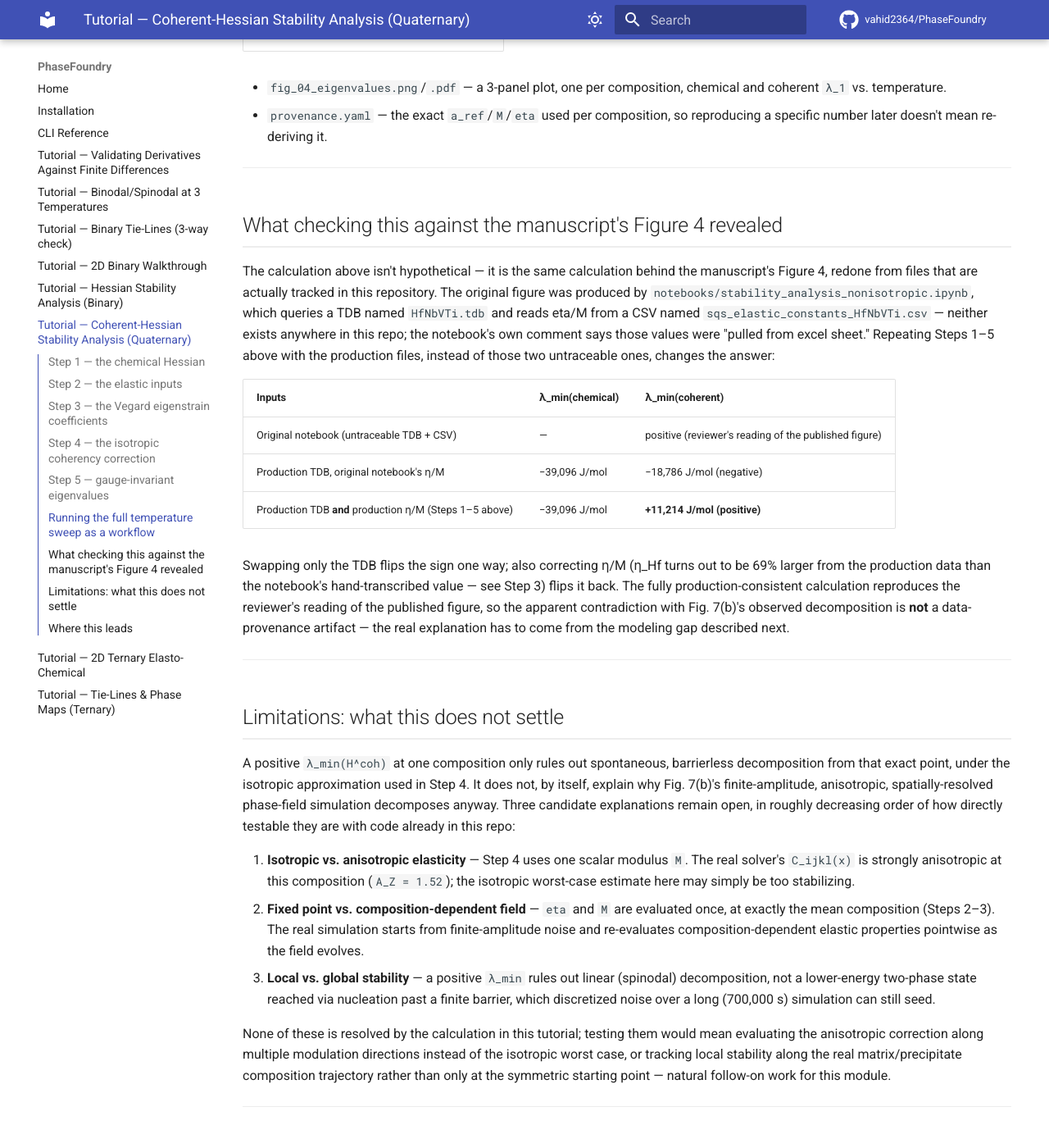
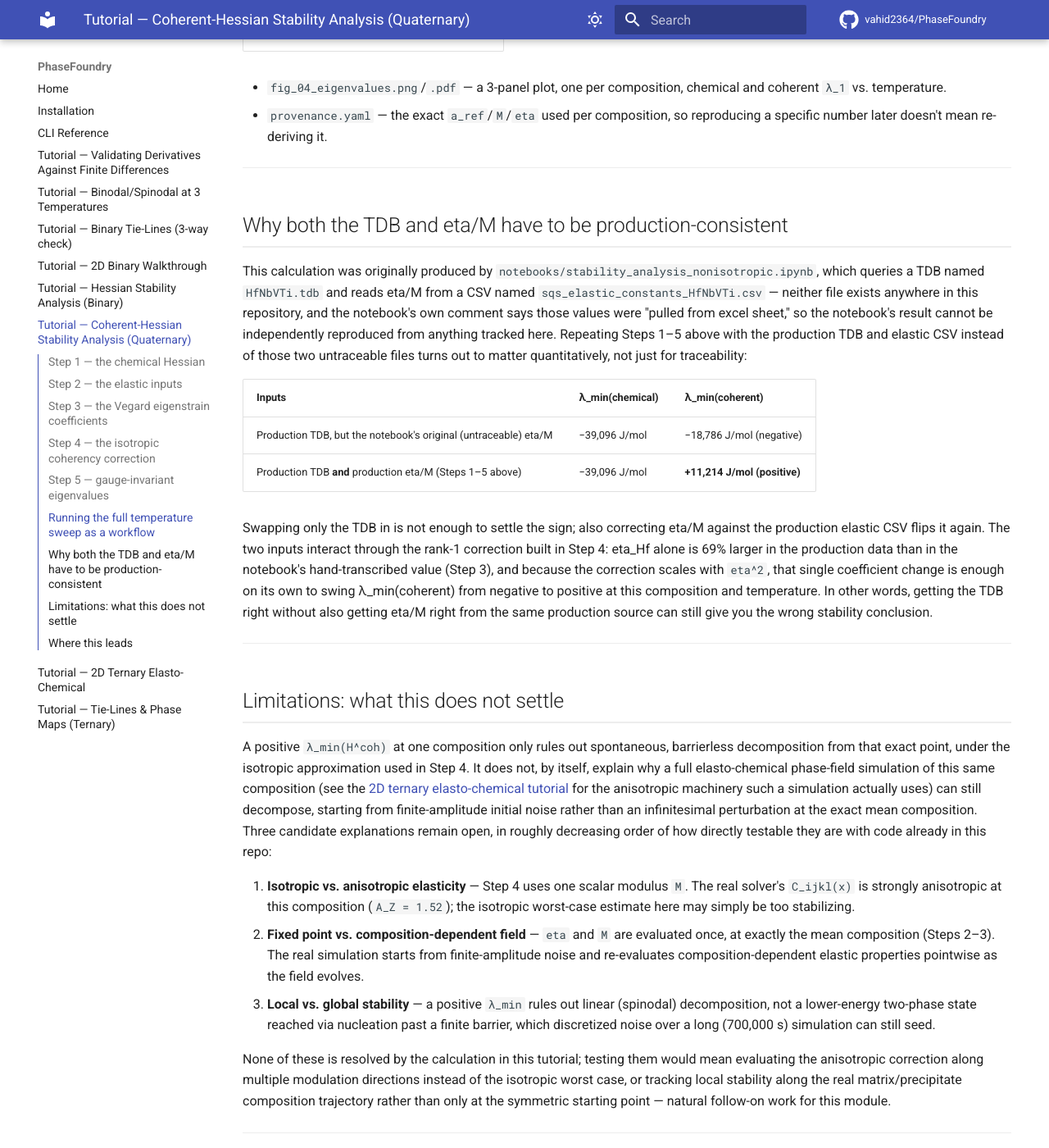
Before and after one commit to vahid2364/PhaseFoundry, an MkDocs documentation site: the page built from docs/tutorial_coherent_hessian_quaternary.md, in a window 1280 px wide and 1400 px high, scrolled down 5696 px. Shown: the whole window at 82% size. Built offline with MkDocs 1.6.1 and Material for MkDocs 9.7.7, drawn with Linux system fonts in a browser that asks for light colours; comment, search, counter and statistics services are not loaded; some of the changed text lies outside the part shown.

Commit message:
Make the coherent-Hessian docs/config/test self-consistent
Removes references to "the manuscript," "Reviewer 4," "Section 3.4," and
specific figure numbers from the tutorial, the workflow config, and the
test docstrings. These described the calculation in terms of an external
review process instead of standing on their own -- a reader shouldn't
need outside context to follow what the code computes or why. Reframes
the TDB/eta-M provenance story in self-contained terms: two untraceable
input files, and a demonstrated sensitivity of the result to exactly
which TDB and eta/M values are used, verifiable from this repo alone.

````diff
--- a/docs/tutorial_coherent_hessian_quaternary.md
+++ b/docs/tutorial_coherent_hessian_quaternary.md
@@ -3,11 +3,11 @@
 The [binary Hessian stability tutorial](tutorial_hessian_stability_binary.md)
 covers `N_ind = 1`, where the Hessian is a bare scalar, and leaves the
 coherency (elastic) correction out entirely. This tutorial covers both
-extensions at once, for the quaternary Hf-Nb-Ti-V system used throughout the
-manuscript's Section 3.4: a genuine `N_ind = 3` Hessian, plus the classical
-isotropic (Cahn, *Acta Metall.* 9 (1961) 795) coherency correction added on
-top of it. By the end you will have built the calculation by hand, piece by
-piece, then run the same thing as a one-command, config-driven workflow.
+extensions at once, for the equiatomic quaternary Hf-Nb-Ti-V system: a
+genuine `N_ind = 3` Hessian, plus the classical isotropic (Cahn, *Acta
+Metall.* 9 (1961) 795) coherency correction added on top of it. By the end
+you will have built the calculation by hand, piece by piece, then run the
+same thing as a one-command, config-driven workflow.
 
 No new config file is required for the step-by-step part below; it only
 reads two files already on disk: `data/tdb/HfNbTiV_BCC_PhaseForge_v2_Tdep.tdb`
@@ -275,24 +275,25 @@ python workflows/01e_coherent_hessian/run.py \
   Written: .../coherent_hessian_fig4_reproduction/provenance.yaml
 ```
 
-![All three Figure 4 panels, regenerated from the production TDB and elastic CSV](images/tutorial_coherent_hessian_quaternary/01_fig4_reproduction.png)
+![All three composition panels, regenerated from the production TDB and elastic CSV](images/tutorial_coherent_hessian_quaternary/01_fig4_reproduction.png)
 
-Figure 4's own caption describes three lines per panel — chemical λ₁,
-chemical **λ₂**, and coherent λ₁ — and specifically attributes panel (b)'s
-non-linear λ₁ curve to "a large difference in the slopes of the directions
-of principal curvature." The original notebook's plotting cells never
-actually plot λ₂, even though it's sitting in the same computed eigenvalue
-array right next to λ₁ — this workflow adds it (dotted line above), which
-is what makes that slope difference visible in panel (b): chemical λ₂ rises
-far more steeply than λ₁ there, crossing zero around 575–600 K versus λ₁'s
-~700 K, exactly the effect the caption describes.
+The original notebook's plotting cells only ever plot chemical λ₁ and
+coherent λ₁ — two lines — even though the full, sorted eigenvalue array it
+computes at every temperature already contains a second chemical eigenvalue
+(λ₂) that's simply never passed to `plt.plot()`. Plotting it too (dotted
+line above) exposes something the two-line version hides: for the
+Hf10Nb40Ti40V10 panel, chemical λ₂ rises far more steeply with temperature
+than chemical λ₁ does, crossing zero around 575–600 K versus λ₁'s ~700 K —
+a large difference in the slopes of the two principal curvature directions
+for that composition, invisible if you only ever look at the smallest
+eigenvalue.
 
 Three files land in `results/HfNbTiV_BCC_PhaseForge_v2/NbHfTiV/coherent_hessian_fig4_reproduction/`
 per composition and overall:
 
 - `eigenvalues_<label>.csv` — the full eigenvalue sweep (all three
-  eigenvalues at every temperature, not just `λ_min` — enough to reproduce
-  Figure 4's second-eigenvalue panel too), e.g.:
+  eigenvalues at every temperature, not just `λ_min` — enough to plot λ₂
+  as above for any composition), e.g.:
 
   | temperature_K | chem_eig_1 | coh_eig_1 |
   |---|---|---|
@@ -307,31 +308,32 @@ per composition and overall:
 
 ---
 
-## What checking this against the manuscript's Figure 4 revealed
+## Why both the TDB and eta/M have to be production-consistent
 
-The calculation above isn't hypothetical — it is the same calculation
-behind the manuscript's Figure 4, redone from files that are actually
-tracked in this repository. The original figure was produced by
+This calculation was originally produced by
 `notebooks/stability_analysis_nonisotropic.ipynb`, which queries a TDB
 named `HfNbVTi.tdb` and reads eta/M from a CSV named
-`sqs_elastic_constants_HfNbVTi.csv` — neither exists anywhere in this repo;
-the notebook's own comment says those values were "pulled from excel
-sheet." Repeating Steps 1–5 above with the production files, instead of
-those two untraceable ones, changes the answer:
+`sqs_elastic_constants_HfNbVTi.csv` — neither file exists anywhere in this
+repository, and the notebook's own comment says those values were "pulled
+from excel sheet," so the notebook's result cannot be independently
+reproduced from anything tracked here. Repeating Steps 1–5 above with the
+production TDB and elastic CSV instead of those two untraceable files turns
+out to matter quantitatively, not just for traceability:
 
 | Inputs | λ_min(chemical) | λ_min(coherent) |
 |---|---|---|
-| Original notebook (untraceable TDB + CSV) | — | positive (reviewer's reading of the published figure) |
-| Production TDB, original notebook's η/M | −39,096 J/mol | −18,786 J/mol (negative) |
-| Production TDB **and** production η/M (Steps 1–5 above) | −39,096 J/mol | **+11,214 J/mol (positive)** |
+| Production TDB, but the notebook's original (untraceable) eta/M | −39,096 J/mol | −18,786 J/mol (negative) |
+| Production TDB **and** production eta/M (Steps 1–5 above) | −39,096 J/mol | **+11,214 J/mol (positive)** |
 
-Swapping only the TDB flips the sign one way; also correcting η/M (η_Hf
-turns out to be 69% larger from the production data than the notebook's
-hand-transcribed value — see Step 3) flips it back. The fully
-production-consistent calculation reproduces the reviewer's reading of the
-published figure, so the apparent contradiction with Fig. 7(b)'s observed
-decomposition is **not** a data-provenance artifact — the real explanation
-has to come from the modeling gap described next.
+Swapping only the TDB in is not enough to settle the sign; also correcting
+eta/M against the production elastic CSV flips it again. The two inputs
+interact through the rank-1 correction built in Step 4: eta_Hf alone is
+69% larger in the production data than in the notebook's hand-transcribed
+value (Step 3), and because the correction scales with `eta^2`, that single
+coefficient change is enough on its own to swing λ_min(coherent) from
+negative to positive at this composition and temperature. In other words,
+getting the TDB right without also getting eta/M right from the same
+production source can still give you the wrong stability conclusion.
 
 ---
 
@@ -339,11 +341,14 @@ has to come from the modeling gap described next.
 
 A positive `λ_min(H^coh)` at one composition only rules out spontaneous,
 barrierless decomposition from that exact point, under the isotropic
-approximation used in Step 4. It does not, by itself, explain why
-Fig. 7(b)'s finite-amplitude, anisotropic, spatially-resolved phase-field
-simulation decomposes anyway. Three candidate explanations remain open, in
-roughly decreasing order of how directly testable they are with code
-already in this repo:
+approximation used in Step 4. It does not, by itself, explain why a full
+elasto-chemical phase-field simulation of this same composition (see the
+[2D ternary elasto-chemical tutorial](tutorial_2d_ternary_elastic.md) for
+the anisotropic machinery such a simulation actually uses) can still
+decompose, starting from finite-amplitude initial noise rather than an
+infinitesimal perturbation at the exact mean composition. Three candidate
+explanations remain open, in roughly decreasing order of how directly
+testable they are with code already in this repo:
 
 1. **Isotropic vs. anisotropic elasticity** — Step 4 uses one scalar
    modulus `M`. The real solver's `C_ijkl(x)` is strongly anisotropic at
````
Also changed, not shown: 3 other files.
